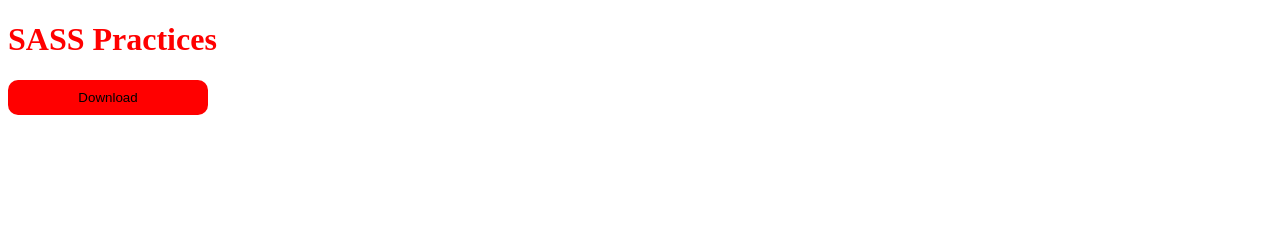
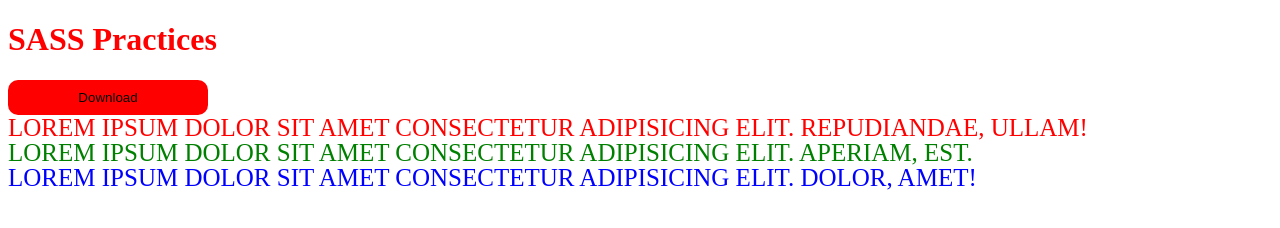
Before and after one commit to GausAlMunirTushar/sass-practices, a plain HTML site: page index.html in a window 1280 px wide. Drawn offline with Linux system fonts and the light colour scheme.

Commit message:
sass extend practices

```diff
--- a/index.html
+++ b/index.html
@@ -10,5 +10,14 @@
 <body>
     <h1>SASS Practices</h1>
     <button>Download</button>
+    <div class="abc">
+        Lorem ipsum dolor sit amet consectetur adipisicing elit. Repudiandae, ullam!
+    </div>
+    <div class="xyz">
+        Lorem ipsum dolor sit amet consectetur adipisicing elit. Aperiam, est.
+    </div>
+    <div class="dbe">
+        Lorem ipsum dolor sit amet consectetur adipisicing elit. Dolor, amet!
+    </div>
 </body>
 </html>
--- /dev/null
+++ b/sass/_extend.scss
@@ -0,0 +1,14 @@
+.abc{
+    color:red;
+    font-size: 25px;
+    line-height: 25px;
+    text-transform:uppercase;
+}
+.xyz{
+    color: green;
+    @extend .abc
+}
+.dbe{
+    color: blue;
+    @extend .abc
+}
--- a/style.scss
+++ b/style.scss
@@ -2,6 +2,7 @@
 @import "sass/footer";
 @import "sass/header";
 @import "sass/variables";
+@import "sass/extend";
 h1 {
   color: $main-color;
 }
```
Also changed, not shown: sass/_operators.scss (added), style.css, 1 other file.
